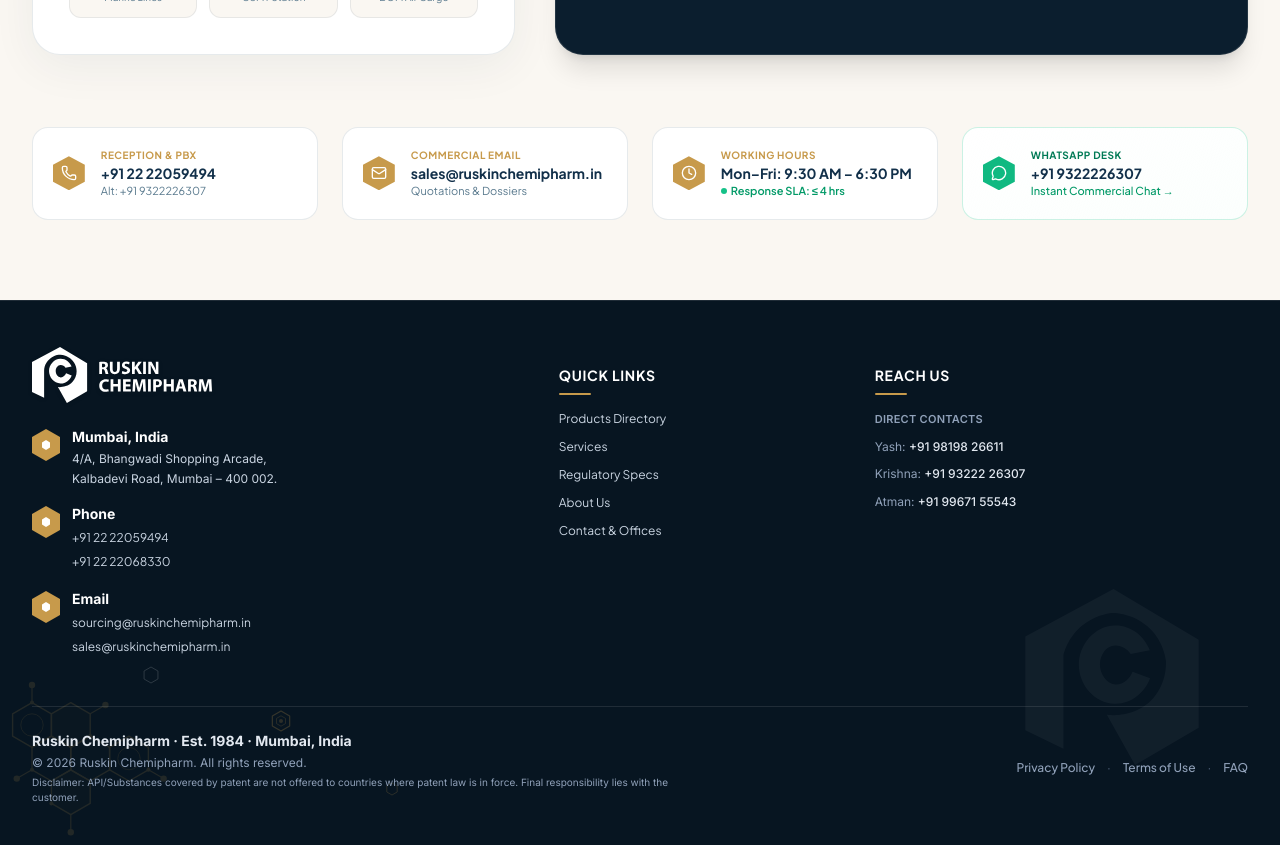
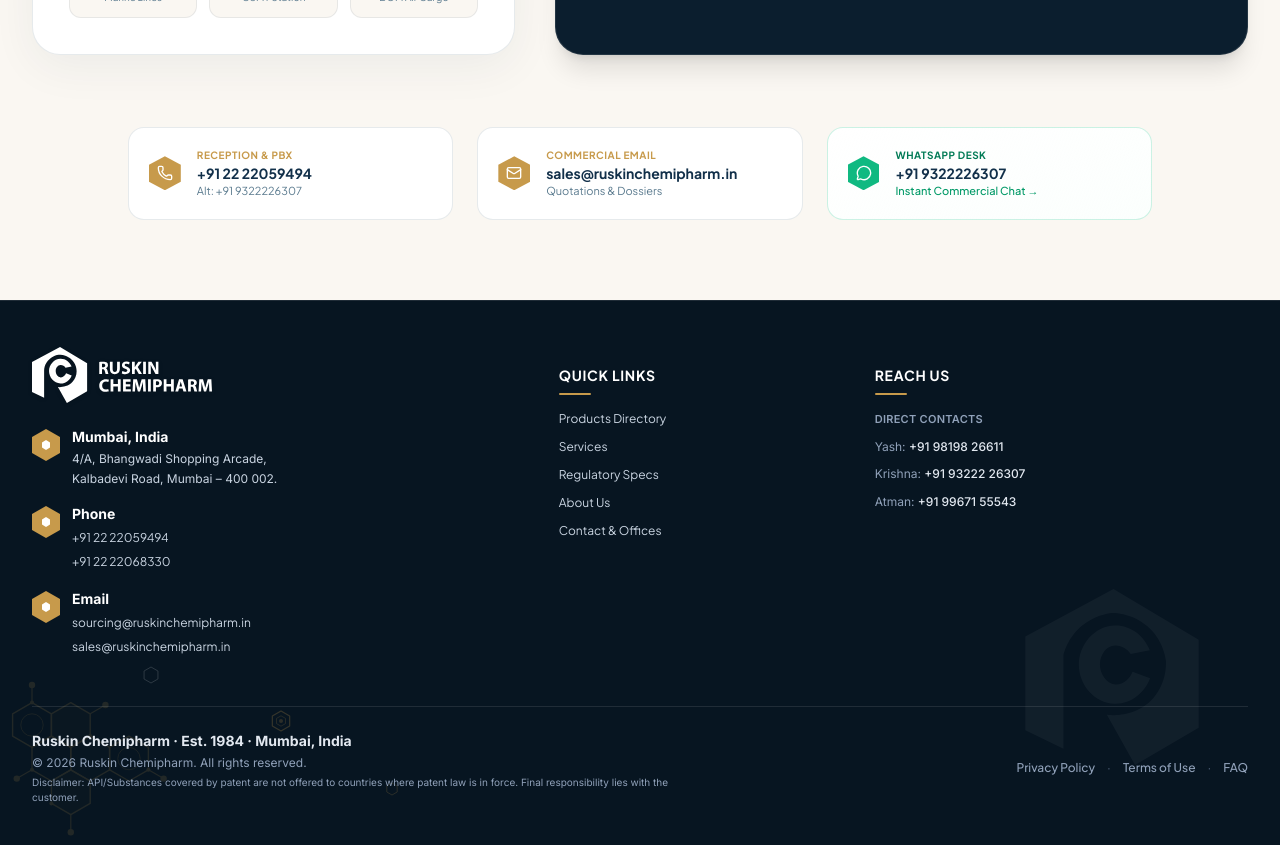
Before and after one commit to DivineDB/ruskin-chemipharm, a Next.js app: page /contact in a window 1280 px wide. Shown: the part 960-1805 px from the top of the page. Built offline with nearby package versions, Linux system fonts and the light colour scheme.

Commit message:
pushed suggested chnges

```diff
--- a/src/app/contact/page.tsx
+++ b/src/app/contact/page.tsx
@@ -73,7 +73,6 @@
 		<div className="min-h-screen bg-[#FAF7F2] text-[#5A7A8E] flex flex-col font-sans selection:bg-[#C79A4B] selection:text-white">
 			<main className="flex-grow py-12 sm:py-16 lg:py-20">
 				<div className="max-w-7xl mx-auto px-4 sm:px-6 lg:px-8 space-y-10 sm:space-y-12 lg:space-y-14">
-
 					{/* ─── 1. SECTION HEADER (MANDATORY 4-PART RULE WITH LUXURY SCROLL-REVEAL) ─── */}
 					<SectionHeader
 						as="h1"
@@ -85,13 +84,16 @@
 
 					{/* ─── 2. BALANCED 2-COLUMN MAIN MODULE (EQUAL HEIGHT, CLEAN ARCHITECTURE) ─── */}
 					<div className="grid grid-cols-1 lg:grid-cols-12 gap-8 lg:gap-10 items-stretch">
-
 						{/* ── LEFT COLUMN: MUMBAI HEADQUARTERS & MAP (LOCKED TO LIGHT THEME) ── */}
 						<motion.div
 							initial={{ opacity: 0, y: 20 }}
 							whileInView={{ opacity: 1, y: 0 }}
 							viewport={{ once: true, margin: "-60px" }}
-              transition={{ duration: 0.55, delay: 0.1, ease: [0.16, 1, 0.3, 1] }}
+							transition={{
+								duration: 0.55,
+								delay: 0.1,
+								ease: [0.16, 1, 0.3, 1],
+							}}
 							className="lg:col-span-5 bg-white text-[#12304A] rounded-[24px] sm:rounded-[28px] border border-[#12304A]/10 p-7 sm:p-8 lg:p-9 shadow-[0_12px_45px_rgb(18,48,74,0.06)] flex flex-col justify-between"
 						>
 							<div className="space-y-5 sm:space-y-6">
@@ -114,12 +116,17 @@
 
 								{/* Simplified Physical Location */}
 								<div className="flex items-start gap-3.5">
-                  <HexIcon size={28} bg="#C79A4B" className="text-white mt-0.5 shrink-0">
+									<HexIcon
+										size={28}
+										bg="#C79A4B"
+										className="text-white mt-0.5 shrink-0"
+									>
 										<MapPin className="w-3.5 h-3.5" />
 									</HexIcon>
 									<div className="space-y-1.5 min-w-0 flex-1">
 										<p className="text-xs sm:text-sm leading-relaxed font-medium text-[#12304A]">
-                      4/A, Bhangwadi Shopping Arcade, Kalbadevi Road, Marine Lines East, Mumbai – 400 002, Maharashtra, India.
+											4/A, Bhangwadi Shopping Arcade, Kalbadevi Road, Marine
+											Lines East, Mumbai – 400 002, Maharashtra, India.
 										</p>
 										<div className="flex items-center gap-3 text-xs pt-1">
 											<button
@@ -127,7 +134,7 @@
 												onClick={() =>
 													handleCopy(
 														"4/A, Bhangwadi Shopping Arcade, Kalbadevi Road, Mumbai – 400 002, Maharashtra, India",
-                            "address"
+														"address",
 													)
 												}
 												className="inline-flex items-center gap-1 font-semibold text-[#C79A4B] hover:text-[#12304A] transition-colors cursor-pointer"
@@ -177,15 +184,21 @@
 								{/* Streamlined Proximity Transit Strip */}
 								<div className="grid grid-cols-3 gap-2.5 sm:gap-3 text-center text-xs pt-1">
 									<div className="rounded-xl p-3 border bg-[#FAF7F2] border-[#12304A]/8 text-[#5A7A8E]">
-                    <div className="font-bold text-xs sm:text-sm text-[#C79A4B]">650 m</div>
+										<div className="font-bold text-xs sm:text-sm text-[#C79A4B]">
+											650 m
+										</div>
 										<div className="text-[10px] mt-0.5">Marine Lines</div>
 									</div>
 									<div className="rounded-xl p-3 border bg-[#FAF7F2] border-[#12304A]/8 text-[#5A7A8E]">
-                    <div className="font-bold text-xs sm:text-sm text-[#C79A4B]">1.8 km</div>
+										<div className="font-bold text-xs sm:text-sm text-[#C79A4B]">
+											1.8 km
+										</div>
 										<div className="text-[10px] mt-0.5">CSMT Station</div>
 									</div>
 									<div className="rounded-xl p-3 border bg-[#FAF7F2] border-[#12304A]/8 text-[#5A7A8E]">
-                    <div className="font-bold text-xs sm:text-sm text-[#C79A4B]">21 km</div>
+										<div className="font-bold text-xs sm:text-sm text-[#C79A4B]">
+											21 km
+										</div>
 										<div className="text-[10px] mt-0.5">BOM Air Cargo</div>
 									</div>
 								</div>
@@ -198,7 +211,11 @@
 							initial={{ opacity: 0, y: 20 }}
 							whileInView={{ opacity: 1, y: 0 }}
 							viewport={{ once: true, margin: "-60px" }}
-              transition={{ duration: 0.55, delay: 0.15, ease: [0.16, 1, 0.3, 1] }}
+							transition={{
+								duration: 0.55,
+								delay: 0.15,
+								ease: [0.16, 1, 0.3, 1],
+							}}
 							className="lg:col-span-7 bg-[#0B1E2E] text-white rounded-[24px] sm:rounded-[28px] border border-white/10 p-7 sm:p-9 lg:p-10 shadow-xl flex flex-col justify-between"
 						>
 							<div>
@@ -208,7 +225,8 @@
 										Send an Inquiry
 									</h2>
 									<p className="text-xs sm:text-[13px] text-slate-300 leading-relaxed">
-                    Complete the form below. Our team will review your chemical requirements and respond within 4 business hours.
+										Complete the form below. Our team will review your chemical
+										requirements and respond within 4 business hours.
 									</p>
 								</div>
 
@@ -284,7 +302,8 @@
 											{/* Row 3: Message / Scope */}
 											<div>
 												<label className="block text-xs font-bold mb-1.5 text-slate-200">
-                          Requirements &amp; Specifications <span className="text-[#C79A4B]">*</span>
+													Requirements &amp; Specifications{" "}
+													<span className="text-[#C79A4B]">*</span>
 												</label>
 												<textarea
 													required
@@ -318,7 +337,10 @@
 
 											<div className="flex items-center justify-center gap-1.5 text-xs text-center pt-1.5 text-slate-400">
 												<ShieldCheck className="w-3.5 h-3.5 text-[#C79A4B]" />
-                        <span>Protected under pharmaceutical client confidentiality. No third-party data sharing.</span>
+												<span>
+													Protected under pharmaceutical client confidentiality.
+													No third-party data sharing.
+												</span>
 											</div>
 										</motion.form>
 									) : (
@@ -328,7 +350,11 @@
 											initial={{ opacity: 0, scale: 0.95 }}
 											animate={{ opacity: 1, scale: 1 }}
 											exit={{ opacity: 0 }}
-                      transition={{ type: "spring", damping: 25, stiffness: 350 }}
+											transition={{
+												type: "spring",
+												damping: 25,
+												stiffness: 350,
+											}}
 											className="py-8 text-center space-y-4"
 										>
 											<div className="w-14 h-14 rounded-full bg-emerald-500/10 border-2 border-emerald-400 text-emerald-400 flex items-center justify-center mx-auto shadow-md">
@@ -340,14 +366,21 @@
 													Inquiry Received
 												</h3>
 												<p className="text-xs sm:text-sm text-slate-300 leading-relaxed">
-                          Thank you, <strong className="text-white">{fullName || "Partner"}</strong>. Your technical inquiry has been assigned to our Mumbai Commercial &amp; Regulatory Desk.
+													Thank you,{" "}
+													<strong className="text-white">
+														{fullName || "Partner"}
+													</strong>
+													. Your technical inquiry has been assigned to our
+													Mumbai Commercial &amp; Regulatory Desk.
 												</p>
 											</div>
 
 											{/* Reference ID Pill */}
 											<div className="bg-white/5 border border-white/10 rounded-2xl p-3.5 max-w-sm mx-auto text-left space-y-1 shadow-xs">
 												<div className="flex items-center justify-between text-xs">
-                          <span className="text-slate-300 font-medium">Tracking Reference:</span>
+													<span className="text-slate-300 font-medium">
+														Tracking Reference:
+													</span>
 													<button
 														type="button"
 														onClick={() => handleCopy(referenceId, "refId")}
@@ -375,7 +408,7 @@
 											<div className="pt-2 flex flex-col sm:flex-row items-center justify-center gap-3">
 												<a
 													href={`https://wa.me/919322226307?text=${encodeURIComponent(
-                            `Hello Ruskin Chemipharm Desk, I submitted an inquiry with Reference ID: ${referenceId}.`
+														`Hello Ruskin Chemipharm Desk, I submitted an inquiry with Reference ID: ${referenceId}.`,
 													)}`}
 													target="_blank"
 													rel="noopener noreferrer"
@@ -397,18 +430,20 @@
 								</AnimatePresence>
 							</div>
 						</motion.div>
-
 					</div>
 
 					{/* ─── 3. SIMPLIFIED QUICK-CONTACT CARDS (AIRY & CLEAN BELOW MAIN SECTION) ─── */}
 					<div className="pt-2 sm:pt-4">
-            <div className="grid grid-cols-1 sm:grid-cols-2 lg:grid-cols-4 gap-4 sm:gap-5 lg:gap-6">
-
+						<div className="grid grid-cols-1 sm:grid-cols-2 lg:grid-cols-3 gap-4 sm:gap-5 lg:gap-6 max-w-5xl mx-auto">
 							{/* Card 1: Reception PBX */}
 							<motion.a
 								initial={{ opacity: 0, y: 12 }}
 								animate={{ opacity: 1, y: 0 }}
-                transition={{ duration: 0.45, delay: 0.28, ease: [0.16, 1, 0.3, 1] }}
+								transition={{
+									duration: 0.45,
+									delay: 0.28,
+									ease: [0.16, 1, 0.3, 1],
+								}}
 								whileHover={{ y: -2, transition: { duration: 0.2 } }}
 								href="tel:+912222059494"
 								className="bg-white rounded-2xl p-5 border border-[#12304A]/10 hover:border-[#C79A4B]/40 hover:shadow-sm transition-[border-color,box-shadow] duration-200 flex items-center gap-4 group cursor-pointer"
@@ -433,7 +468,11 @@
 							<motion.a
 								initial={{ opacity: 0, y: 12 }}
 								animate={{ opacity: 1, y: 0 }}
-                transition={{ duration: 0.45, delay: 0.34, ease: [0.16, 1, 0.3, 1] }}
+								transition={{
+									duration: 0.45,
+									delay: 0.34,
+									ease: [0.16, 1, 0.3, 1],
+								}}
 								whileHover={{ y: -2, transition: { duration: 0.2 } }}
 								href="mailto:sales@ruskinchemipharm.in"
 								className="bg-white rounded-2xl p-5 border border-[#12304A]/10 hover:border-[#C79A4B]/40 hover:shadow-sm transition-[border-color,box-shadow] duration-200 flex items-center gap-4 group cursor-pointer"
@@ -454,36 +493,15 @@
 								</div>
 							</motion.a>
 
-              {/* Card 3: Working Hours & SLA */}
-              <motion.div
-                initial={{ opacity: 0, y: 12 }}
-                animate={{ opacity: 1, y: 0 }}
-                transition={{ duration: 0.45, delay: 0.4, ease: [0.16, 1, 0.3, 1] }}
-                whileHover={{ y: -2, transition: { duration: 0.2 } }}
-                className="bg-white rounded-2xl p-5 border border-[#12304A]/10 hover:border-[#C79A4B]/40 hover:shadow-sm transition-[border-color,box-shadow] duration-200 flex items-center gap-4 cursor-default"
-              >
-                <HexIcon size={34} bg="#C79A4B" className="text-white shrink-0">
-                  <Clock className="w-4 h-4" />
-                </HexIcon>
-                <div className="min-w-0">
-                  <div className="text-[10px] font-bold uppercase tracking-wider text-[#C79A4B]">
-                    Working Hours
-                  </div>
-                  <div className="text-xs sm:text-sm font-bold text-[#12304A] truncate">
-                    Mon–Fri: 9:30 AM – 6:30 PM
-                  </div>
-                  <div className="text-[11px] text-emerald-600 font-semibold flex items-center gap-1">
-                    <span className="w-1.5 h-1.5 rounded-full bg-emerald-500 animate-pulse" />
-                    <span>Response SLA: &le; 4 hrs</span>
-                  </div>
-                </div>
-              </motion.div>
-
 							{/* Card 4: WhatsApp Commercial Desk */}
 							<motion.a
 								initial={{ opacity: 0, y: 12 }}
 								animate={{ opacity: 1, y: 0 }}
-                transition={{ duration: 0.45, delay: 0.46, ease: [0.16, 1, 0.3, 1] }}
+								transition={{
+									duration: 0.45,
+									delay: 0.46,
+									ease: [0.16, 1, 0.3, 1],
+								}}
 								whileHover={{ y: -2, transition: { duration: 0.2 } }}
 								href="https://wa.me/919322226307?text=Hello%20Ruskin%20Chemipharm%20Commercial%20Desk,%20I%20would%20like%20to%20inquire%20about%20API%20sourcing."
 								target="_blank"
@@ -505,10 +523,8 @@
 									</div>
 								</div>
 							</motion.a>
-
 						</div>
 					</div>
-
 				</div>
 			</main>
 
```
Lines whose indentation alone changed are shown as unchanged.
